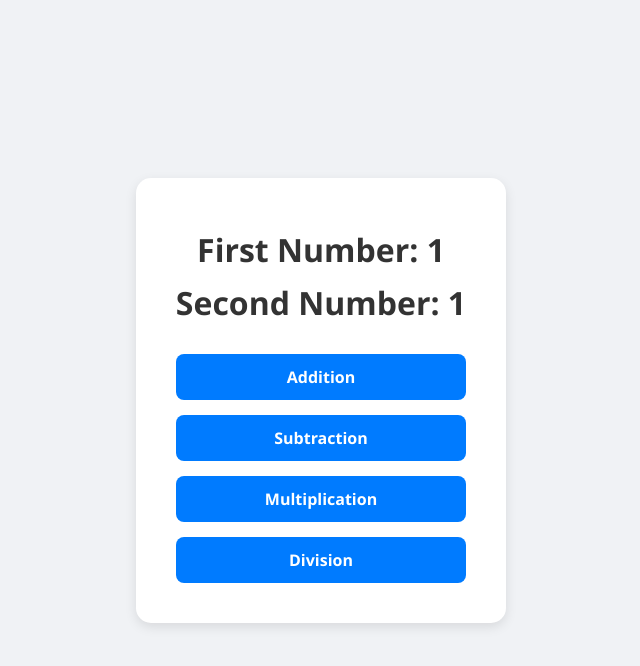
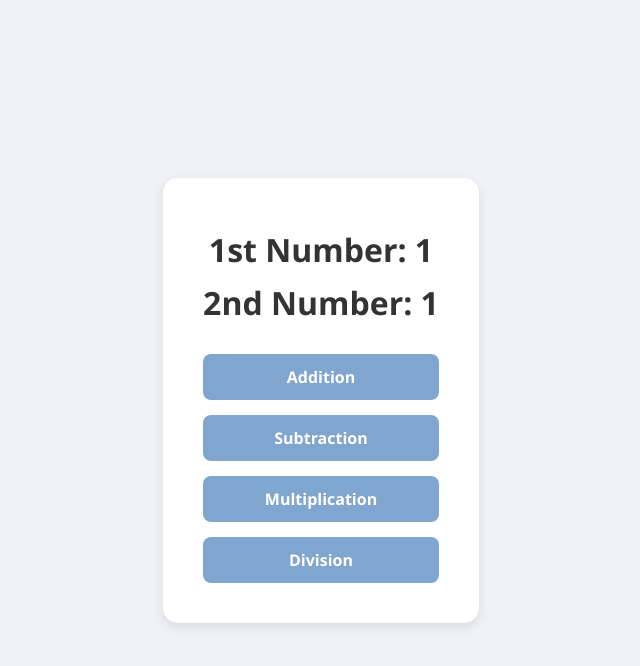
Before and after one commit to Tanmaya793/small-calculator, a Flask app: page /calculator/1/1 in a window 1280 px wide. Shown: the top 666 px of the page, without its empty margins (319-959 px from the left). Run offline with Flask 3, Linux system fonts and the light colour scheme.

Commit message:
ending calc

```diff
--- a/templates/calc.html
+++ b/templates/calc.html
@@ -37,7 +37,7 @@
 
         .buttons a {
             text-decoration: none;
-            background-color: #007bff;
+            background-color: #80a6cf;
             color: white;
             padding: 12px 20px;
             border-radius: 8px;
@@ -52,8 +52,8 @@
 </head>
 <body>
     <div class="container">
-        <h1>First Number: {{n1}}</h1>
-        <h1>Second Number: {{n2}}</h1>
+        <h1>1st Number: {{n1}}</h1>
+        <h1>2nd Number: {{n2}}</h1>
         <div class="buttons">
             <a href="{{ url_for('add', num1=n1, num2=n2) }}">Addition</a>
             <a href="{{ url_for('sub', num1=n1, num2=n2) }}">Subtraction</a>
--- a/templates/home.html
+++ b/templates/home.html
@@ -7,7 +7,8 @@
     <style>
         body {
             font-family: 'Segoe UI', Tahoma, Geneva, Verdana, sans-serif;
-            background-color: #f4f4f9;
+            background-color: #8282bf;
+            color: aliceblue;
             margin: 0;
             padding: 0;
             display: flex;
@@ -18,7 +19,7 @@
         }
 
         h1 {
-            color: #333;
+            color: #ddd7d7;
             margin-bottom: 20px;
         }
 
```
